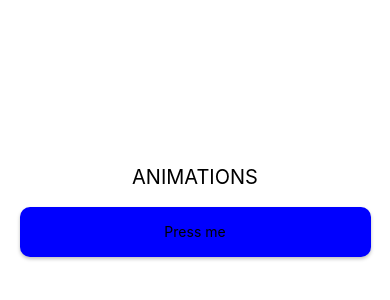
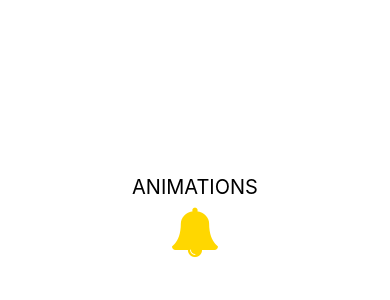
Before and after one commit to Lucostamagna/Animation_ReactNative, a React Native app in the folder animation/: screen / in a window 390 px wide. Shown: the part 206-506 px from the top of the page. Built offline with nearby package versions, Linux system fonts and the light colour scheme.

Commit message:
add sequence

```diff
--- a/animation/App.js
+++ b/animation/App.js
@@ -1,14 +1,17 @@
-import { StatusBar } from 'expo-status-bar';
-import { StyleSheet, Text, View } from 'react-native';
-import { Bnt } from './Components/Bnt';
+import { StyleSheet, Text, View } from "react-native";
+import { Bnt } from "./Components/Bnt";
+import Sequence from "./Components/Sequence";
+import { FontAwesome } from "@expo/vector-icons";
 
 export default function App() {
-
   return (
     <View style={styles.container}>
-      <Text style={styles.text} >ANIMATIONS</Text>
+      <Text style={styles.text}>ANIMATIONS</Text>
 
-      <Bnt title={"Press me"} />
+      {/* <Bnt title={"Press me"} /> */}
+      <Sequence>
+        <FontAwesome name="bell" size={50} color="gold" />
+      </Sequence>
     </View>
   );
 }
@@ -16,13 +19,12 @@ export default function App() {
 const styles = StyleSheet.create({
   container: {
     flex: 1,
-    backgroundColor: '#fff',
-    alignItems: 'center',
-    justifyContent: 'center',
+    backgroundColor: "#fff",
+    alignItems: "center",
+    justifyContent: "center",
   },
-  text:{
-  fontSize:20,
-  marginBottom:'2%',
-
-  }
+  text: {
+    fontSize: 20,
+    marginBottom: "2%",
+  },
 });
--- /dev/null
+++ b/animation/Components/Sequence.js
@@ -0,0 +1,33 @@
+import React from "react";
+import { Animated } from "react-native";
+
+const Sequence = ({ children }) => {
+  const animatedValue = new Animated.Value(1);
+
+  Animated.loop(
+    Animated.sequence([
+      Animated.timing(animatedValue, {
+        toValue: 0.8,
+        duration: 500,
+        useNativeDriver: true,
+      }),
+      Animated.timing(animatedValue, {
+        toValue: 1,
+        duration: 500,
+        useNativeDriver: true,
+      }),
+    ])
+  ).start();
+
+  return (
+    <Animated.View
+      style={{
+        transform: [{ scale: animatedValue }],
+      }}
+    >
+      {children}
+    </Animated.View>
+  );
+};
+
+export default Sequence;
```
